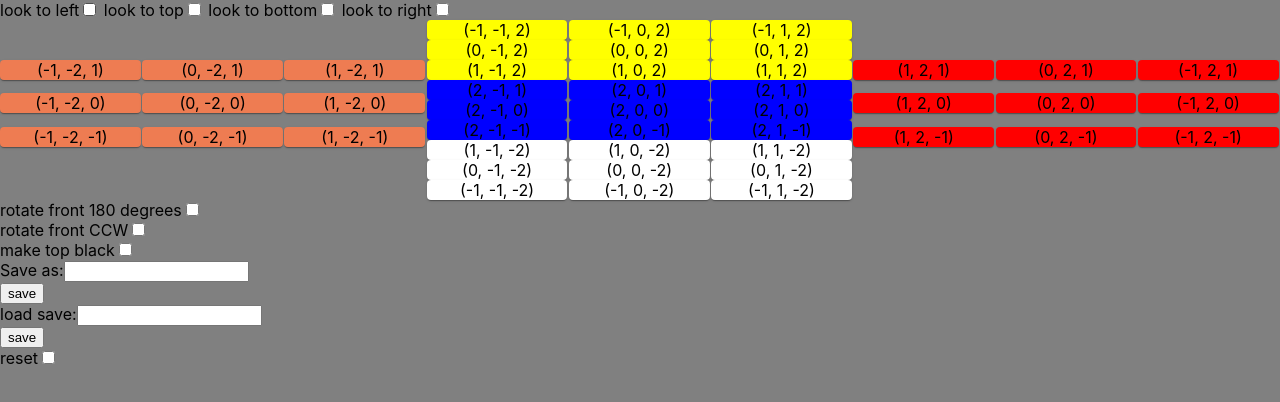
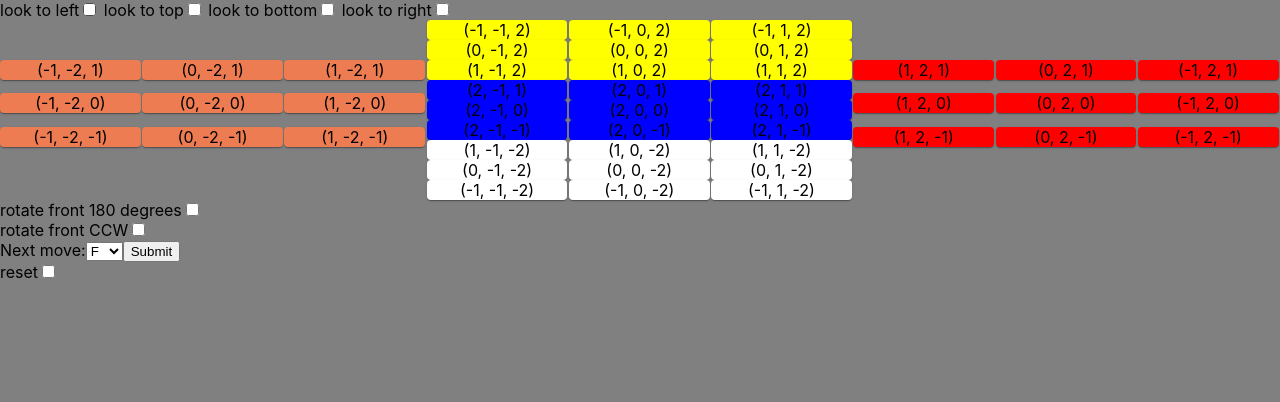
Before and after one commit to TheAlexSannikov/rubiks, a React (Create React App) app: page / in a window 1280 px wide. Shown: the top 402 px of the page. Built offline with nearby package versions, Linux system fonts and the light colour scheme.

Commit message:
before swap y/z axes

```diff
--- a/src/Cube.js
+++ b/src/Cube.js
@@ -2,6 +2,7 @@ import React from "react";
 import "./App.css";
 import { Grid } from "@material-ui/core";
 import CubeFace from "./CubeFace";
+import NextMoveBox from "./NextMoveBox";
 import { pi, rotate } from "mathjs";
 
 const faceNames = ["BOTTOM", "FRONT", "RIGHT", "BACK", "LEFT", "TOP"];
@@ -72,6 +73,8 @@ class Cube extends React.Component {
 		this.rotateFrontCCW = this.rotateFrontCCW.bind(this);
 		this.getTopControls = this.getTopControls.bind(this);
 		this.getBottomControls = this.getBottomControls.bind(this);
+
+		this.makeMove = this.makeMove.bind(this);
 	}
 
 	componentDidMount() {
@@ -138,6 +141,26 @@ class Cube extends React.Component {
 		const piece = { color: color, coordinates: coordinates };
 		cubeMap.set(JSON.stringify(coordinates), piece);
 		return piece;
+	}
+
+	// accepts a string as input. ie "F", "F'", "F²"
+	makeMove(moveString) {
+		switch (moveString) {
+			case "F":
+				this.rotateHelper(pieceFilter.posX, axes.x, -0.5);
+				break;
+			case "F'":
+				this.rotateHelper(pieceFilter.posX, axes.x, 0.5);
+				break;
+			case "F²":
+				this.rotateHelper(pieceFilter.posX, axes.x, 1);
+				break;
+
+
+			default:
+				throw new Error("move string is illegal: " + moveString);
+
+		}
 	}
 
 	// use rotation matrix
@@ -250,7 +273,7 @@ class Cube extends React.Component {
 		console.log("matchingPieces after");
 		console.log(matchingPieces);
 
-		this.setState({forceRender: 1})
+		this.setState({ forceRender: 1 });
 
 		console.log("this.state.cube after");
 		console.log(this.state.cube);
@@ -387,27 +410,8 @@ class Cube extends React.Component {
 					</label>
 				</div>
 
-				<div className="controls controls-bottom">
-					<label>
-						{" "}
-						make top black
-						<input
-							type="checkbox"
-							className="checkbox"
-							onChange={this.makeTopBlack}
-						/>
-					</label>
-				</div>
-				<form>
-					<label for="fname">Save as:</label>
-					<input type="text" id="saveAs" name="saveField"></input>
-				</form>
-				<button>save</button>
-				<form>
-					<label for="fname">load save:</label>
-					<input type="text" id="loadSave" name="load"></input>
-				</form>
-				<button>save</button>
+				<NextMoveBox makeMove={this.makeMove}></NextMoveBox>
+
 				<div className="controls controls-bottom">
 					<label>
 						{" "}
--- /dev/null
+++ b/src/NextMoveBox.js
@@ -0,0 +1,63 @@
+import React from "react";
+import "./App.css";
+
+class NextMoveBox extends React.Component {
+	constructor(props) {
+		super(props);
+		this.state = { value: "F" };
+
+		this.handleChange = this.handleChange.bind(this);
+		this.handleSubmit = this.handleSubmit.bind(this);
+	}
+
+	handleChange(event) {
+		this.setState({ value: event.target.value });
+	}
+
+	handleSubmit(event) {
+		this.props.makeMove(this.state.value);
+		event.preventDefault();
+	}
+
+	render() {
+		return (
+			<form onSubmit={this.handleSubmit}>
+				<label>
+					Next move:
+					<select
+						value={this.state.value}
+						onChange={this.handleChange}
+					>
+						<option value="F">F</option>
+						<option value="F'">F'</option>
+						<option value="F²">F²</option>
+
+						<option value="B">B</option>
+						<option value="B'">B'</option>
+						<option value="B²">B²</option>
+
+						<option value="U">U</option>
+						<option value="U'">U'</option>
+						<option value="U²">U²</option>
+
+						<option value="D">D</option>
+						<option value="D'">D'</option>
+						<option value="D²">D²</option>
+
+						<option value="L">L</option>
+						<option value="L'">L'</option>
+						<option value="L²">L²</option>
+
+						<option value="R">R</option>
+						<option value="R'">R'</option>
+						<option value="R²">R²</option>
+
+
+					</select>
+				</label>
+				<input type="submit" value="Submit" />
+			</form>
+		);
+	}
+}
+export default NextMoveBox;
```
